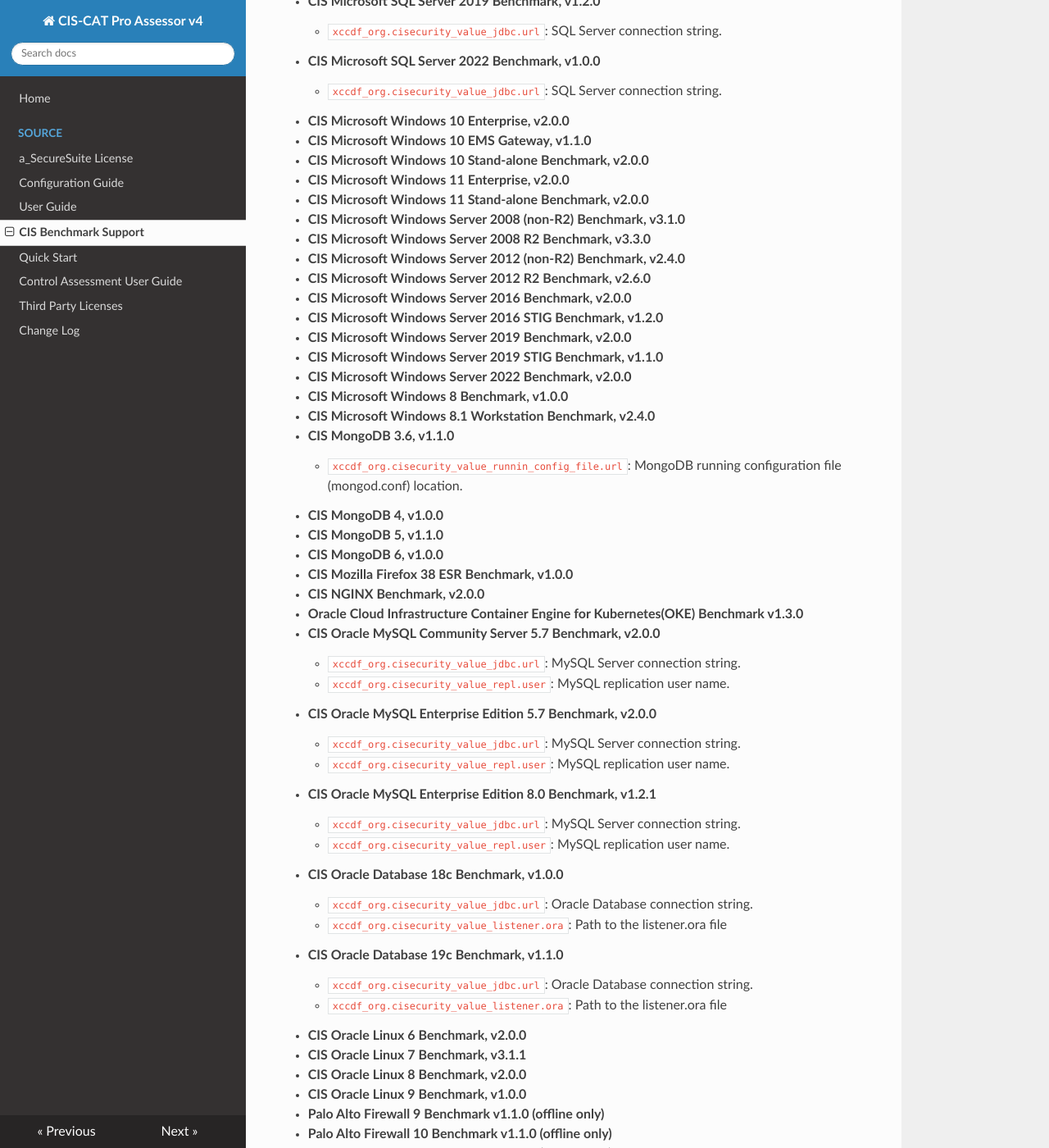
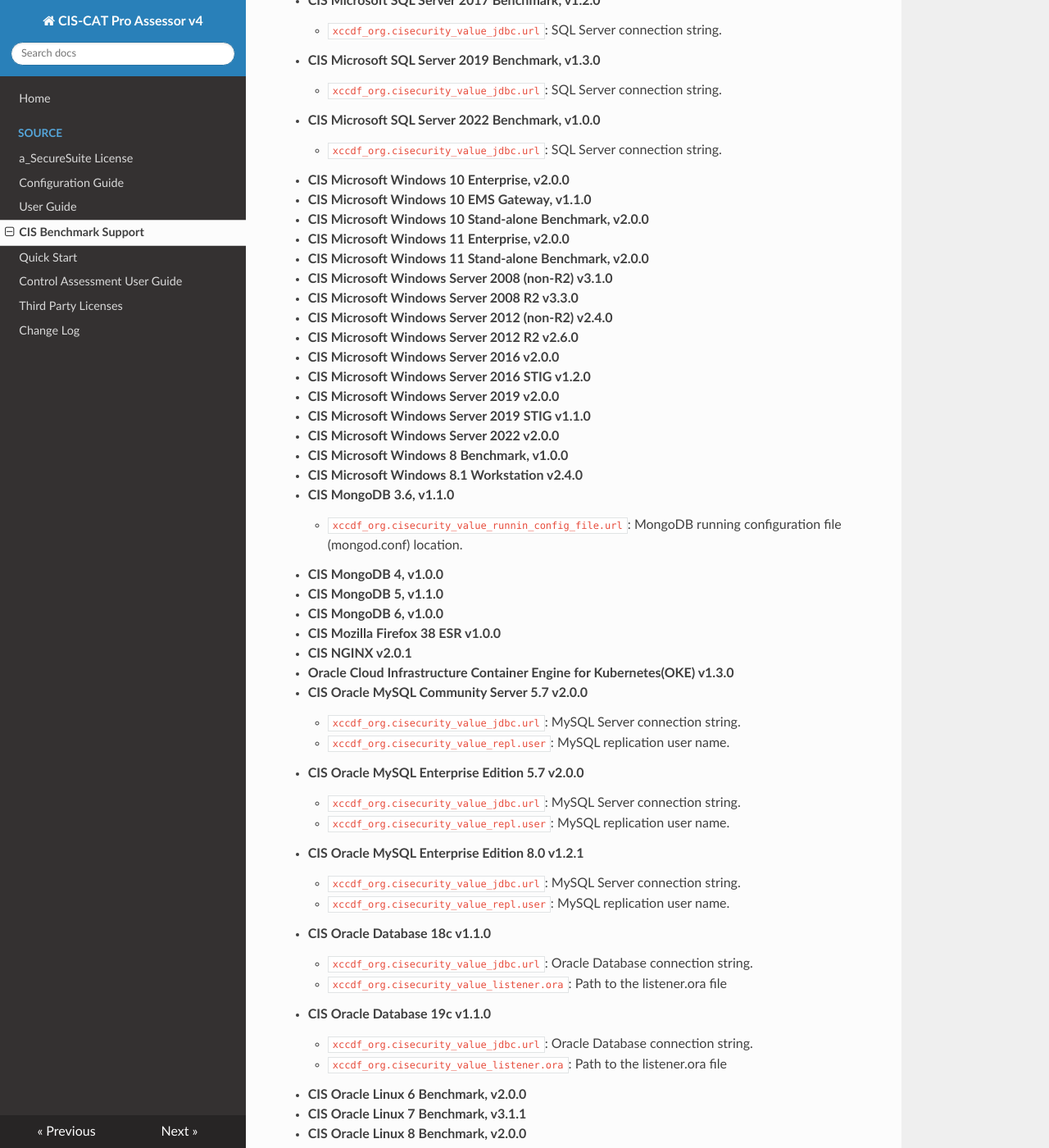
Before and after one commit to CISecurity/CCPA-Docs, an MkDocs documentation site: the page built from docs/Coverage Guide.md, in a window 1280 px wide and 1400 px high, scrolled down 2732 px. Shown: the whole window at 82% size. Built offline with MkDocs 1.6.1, drawn with Linux system fonts in a browser that asks for light colours; nearby versions of some CDN libraries; some of the changed text lies outside the part shown.

```diff
--- a/docs/Coverage Guide.md
+++ b/docs/Coverage Guide.md
@@ -21,10 +21,12 @@ The CIS Benchmarks are tested with the prior, official CIS-CAT version at the ti
 
 Some CIS Benchmark recommendations may not be supported for automation in CIS-CAT. This can result in differences occurring between the CIS Benchmark PDF recommendations identified as “Automated” and the CIS-CAT report. An “Automated” recommendation means that the CIS Benchmark Community has determined that this recommendation can potentially be fully assessed to a pass/fail state by a configuration assessment tool. In cases where CIS-CAT does not support a given “Automated” Recommendation it will be reported as “Manual” in the CIS-CAT report.
 
+- **CIS AKS-Optimized Azure Linux 2 v1.0.0**
 - **CIS Aliyun Linux 2, v1.0.0**
 - **CIS AlmaLinux OS 8 v2.0.0**
 - **CIS AlmaLinux OS 9 v1.0.0**
 - **CIS Amazon Elastic Kubernetes Service (EKS) v1.3.0**
+- **CIS Amazon Linux 2023 v1.0.0**
 - **CIS Amazon Linux 2 v2.0.0**
 - **CIS Amazon Linux 2 STIG v2.0.0**
 - **CIS Apache Tomcat 9 v1.2.0**
@@ -45,6 +47,7 @@ Some CIS Benchmark recommendations may not be supported for automation in CIS-CA
 - **CIS Debian Linux 9 Benchmark, v1.0.1**
 - **CIS Debian Linux 10 Benchmark, v2.0.0**
 - **CIS Debian Linux 11 v1.0.0**
+- **CIS Docker v1.6.0**
 - **CIS Fedora 19 Family Linux, v1.0.0**
 - **CIS Fedora 28 Family Linux, v2.0.1**
 		- NOTE:  Requires the "ignore.platform.mismatch" property be set to "true" in the Assessor's properties file.
@@ -70,7 +73,7 @@ Some CIS Benchmark recommendations may not be supported for automation in CIS-CA
 	- `xccdf_org.cisecurity_value_jdbc.url`: SQL Server connection string.
 - **CIS Microsoft SQL Server 2017 Benchmark, v1.2.0**
 	- `xccdf_org.cisecurity_value_jdbc.url`: SQL Server connection string.
-- **CIS Microsoft SQL Server 2019 Benchmark, v1.2.0**
+- **CIS Microsoft SQL Server 2019 Benchmark, v1.3.0**
 	- `xccdf_org.cisecurity_value_jdbc.url`: SQL Server connection string.
 - **CIS Microsoft SQL Server 2022 Benchmark, v1.0.0**
 	- `xccdf_org.cisecurity_value_jdbc.url`: SQL Server connection string.
@@ -79,47 +82,47 @@ Some CIS Benchmark recommendations may not be supported for automation in CIS-CA
 - **CIS Microsoft Windows 10 Stand-alone Benchmark, v2.0.0**
 - **CIS Microsoft Windows 11 Enterprise, v2.0.0**
 - **CIS Microsoft Windows 11 Stand-alone Benchmark, v2.0.0**
-- **CIS Microsoft Windows Server 2008 (non-R2) Benchmark, v3.1.0**
-- **CIS Microsoft Windows Server 2008 R2 Benchmark, v3.3.0**
-- **CIS Microsoft Windows Server 2012 (non-R2) Benchmark, v2.4.0**
-- **CIS Microsoft Windows Server 2012 R2 Benchmark, v2.6.0**
-- **CIS Microsoft Windows Server 2016 Benchmark, v2.0.0**
-- **CIS Microsoft Windows Server 2016 STIG Benchmark, v1.2.0**
-- **CIS Microsoft Windows Server 2019 Benchmark, v2.0.0**
-- **CIS Microsoft Windows Server 2019 STIG Benchmark, v1.1.0**
-- **CIS Microsoft Windows Server 2022 Benchmark, v2.0.0**
+- **CIS Microsoft Windows Server 2008 (non-R2) v3.1.0**
+- **CIS Microsoft Windows Server 2008 R2 v3.3.0**
+- **CIS Microsoft Windows Server 2012 (non-R2) v2.4.0**
+- **CIS Microsoft Windows Server 2012 R2 v2.6.0**
+- **CIS Microsoft Windows Server 2016 v2.0.0**
+- **CIS Microsoft Windows Server 2016 STIG v1.2.0**
+- **CIS Microsoft Windows Server 2019 v2.0.0**
+- **CIS Microsoft Windows Server 2019 STIG v1.1.0**
+- **CIS Microsoft Windows Server 2022 v2.0.0**
 - **CIS Microsoft Windows 8 Benchmark, v1.0.0**
-- **CIS Microsoft Windows 8.1 Workstation Benchmark, v2.4.0**
+- **CIS Microsoft Windows 8.1 Workstation v2.4.0**
 - **CIS MongoDB 3.6, v1.1.0**
     - `xccdf_org.cisecurity_value_runnin_config_file.url`: MongoDB running configuration file (mongod.conf) location.
 - **CIS MongoDB 4, v1.0.0**
 - **CIS MongoDB 5, v1.1.0**
 - **CIS MongoDB 6, v1.0.0**
-- **CIS Mozilla Firefox 38 ESR Benchmark, v1.0.0**
-- **CIS NGINX Benchmark, v2.0.0**
-- **Oracle Cloud Infrastructure Container Engine for Kubernetes(OKE) Benchmark v1.3.0**
-- **CIS Oracle MySQL Community Server 5.7 Benchmark, v2.0.0**
+- **CIS Mozilla Firefox 38 ESR v1.0.0**
+- **CIS NGINX v2.0.1**
+- **Oracle Cloud Infrastructure Container Engine for Kubernetes(OKE) v1.3.0**
+- **CIS Oracle MySQL Community Server 5.7 v2.0.0**
 	- `xccdf_org.cisecurity_value_jdbc.url`: MySQL Server connection string.
 	- `xccdf_org.cisecurity_value_repl.user`: MySQL replication user name.
-- **CIS Oracle MySQL Enterprise Edition 5.7 Benchmark, v2.0.0**
+- **CIS Oracle MySQL Enterprise Edition 5.7 v2.0.0**
 	- `xccdf_org.cisecurity_value_jdbc.url`: MySQL Server connection string.
 	- `xccdf_org.cisecurity_value_repl.user`: MySQL replication user name.
-- **CIS Oracle MySQL Enterprise Edition 8.0 Benchmark, v1.2.1**
+- **CIS Oracle MySQL Enterprise Edition 8.0 v1.2.1**
 	- `xccdf_org.cisecurity_value_jdbc.url`: MySQL Server connection string.
 	- `xccdf_org.cisecurity_value_repl.user`: MySQL replication user name.
-- **CIS Oracle Database 18c Benchmark, v1.0.0**
+- **CIS Oracle Database 18c v1.1.0**
 	- `xccdf_org.cisecurity_value_jdbc.url`: Oracle Database connection string.
 	- `xccdf_org.cisecurity_value_listener.ora`: Path to the listener.ora file
-- **CIS Oracle Database 19c Benchmark, v1.1.0**
+- **CIS Oracle Database 19c v1.1.0**
 	- `xccdf_org.cisecurity_value_jdbc.url`: Oracle Database connection string.
 	- `xccdf_org.cisecurity_value_listener.ora`: Path to the listener.ora file
 - **CIS Oracle Linux 6 Benchmark, v2.0.0**
 - **CIS Oracle Linux 7 Benchmark, v3.1.1**
 - **CIS Oracle Linux 8 Benchmark, v2.0.0**
 - **CIS Oracle Linux 9 Benchmark, v1.0.0**
-- **Palo Alto Firewall 9 Benchmark v1.1.0 (offline only)**
-- **Palo Alto Firewall 10 Benchmark v1.1.0 (offline only)**
-- **Palo Alto Firewall 11 Benchmark v1.0.0 (offline only)**
+- **CIS Palo Alto Firewall 9 v1.1.0 (offline only)**
+- **CIS Palo Alto Firewall 10 v1.1.0 (offline only)**
+- **CIS Palo Alto Firewall 11 v1.0.0 (offline only)**
 - **CIS PostgreSQL 9.5 Benchmark, v1.1.0.1**
 	- `xccdf_org.cisecurity_value_jdbc.url`: PostgreSQL Database connection string.
 - **CIS PostgreSQL 9.6 Benchmark, v1.0.0**
@@ -136,23 +139,23 @@ Some CIS Benchmark recommendations may not be supported for automation in CIS-CA
 	- `xccdf_org.cisecurity_value_jdbc.url`: PostgreSQL Database connection string.
 - **CIS PostgreSQL 15 Benchmark, v1.0.0**
 	- `xccdf_org.cisecurity_value_jdbc.url`: PostgreSQL Database connection string.
-- **CIS Red Hat Enterprise Linux 6 Benchmark, v3.0.0**
-- **CIS Red Hat Enterprise Linux 7 Benchmark, v3.1.1**
-- **CIS Red Hat Enterprise Linux 7 STIG Benchmark, v2.0.0**
-- **CIS Red Hat Enterprise Linux 8 Benchmark, v2.0.0**
-- **CIS Red Hat Enterprise Linux 8 STIG Benchmark, v1.0.0**
-- **CIS Red Hat Enterprise Linux 9 Benchmark, v1.0.0**
-- **CIS Red Hat OpenShift Container Platform Benchmark, v1.3.0**
-- **CIS Rocky Linux 8 Benchmark, v1.0.0**
-- **CIS Rocky Linux 9 Benchmark, v1.0.0**
-- **CIS SUSE Linux Enterprise 12 Benchmark, v3.1.0**
-- **CIS SUSE Linux Enterprise 15 Benchmark, v1.1.1**
-- **CIS Ubuntu Linux 14.04 LTS Benchmark, v2.0.0**
-- **CIS Ubuntu Linux 16.04 LTS Benchmark, v2.0.0**
-- **CIS Ubuntu Linux 18.04 LTS Benchmark, v2.1.0**
-- **CIS Ubuntu Linux 20.04 LTS Benchmark, v2.0.0**
-- **CIS Ubuntu Linux 20.04 LTS STIG Benchmark, v1.0.0**
-- **CIS Ubuntu Linux 22.04 LTS Benchmark, v1.0.0**
+- **CIS Red Hat Enterprise Linux 6 v3.0.0**
+- **CIS Red Hat Enterprise Linux 7 v3.1.1**
+- **CIS Red Hat Enterprise Linux 7 STIG v2.0.0**
+- **CIS Red Hat Enterprise Linux 8 2.0.0**
+- **CIS Red Hat Enterprise Linux 8 STIG v1.0.0**
+- **CIS Red Hat Enterprise Linux 9 v1.0.0**
+- **CIS Red Hat OpenShift Container Platform v4, v1.4.0**
+- **CIS Rocky Linux 8 v1.0.0**
+- **CIS Rocky Linux 9 v1.0.0**
+- **CIS SUSE Linux Enterprise 12 v3.1.0**
+- **CIS SUSE Linux Enterprise 15 v1.1.1**
+- **CIS Ubuntu Linux 14.04 LTS v2.0.0**
+- **CIS Ubuntu Linux 16.04 LTS v2.0.0**
+- **CIS Ubuntu Linux 18.04 LTS v2.1.0**
+- **CIS Ubuntu Linux 20.04 LTS v2.0.1**
+- **CIS Ubuntu Linux 20.04 LTS STIG v1.0.0**
+- **CIS Ubuntu Linux 22.04 LTS v1.0.0**
 - **CIS VMware ESXi 6.7 v1.3.0**
 	- `xccdf_org.cisecurity.benchmarks_value_esxi.connection`: ESXi host connection string
 - **CIS VMware ESXi 7.0 v1.2.0**
```
Also changed, not shown: docs/Change Log.md (+29 -0 lines), docs/Configuration Guide.md (+2 -0 lines), docs/User Guide - Assessor.md (+1 -0 lines).
